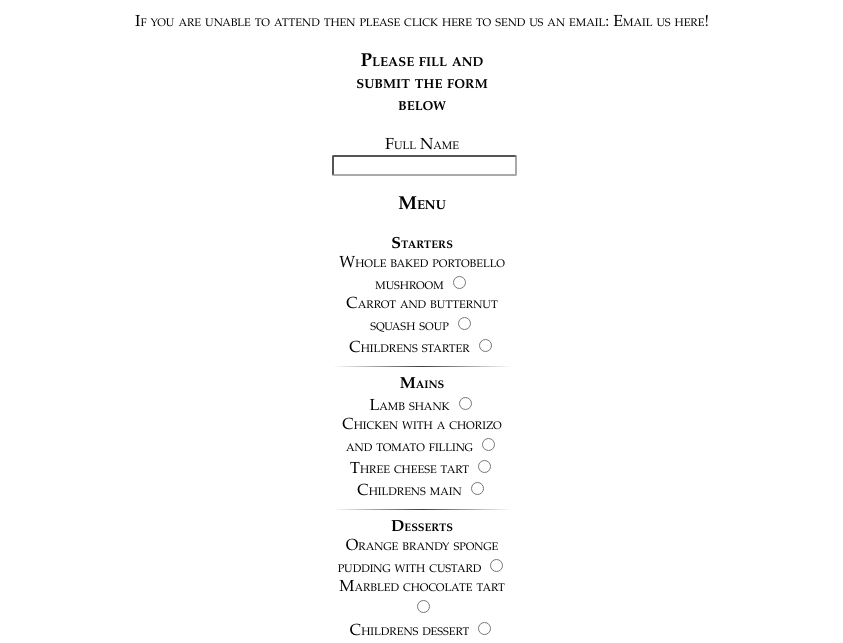
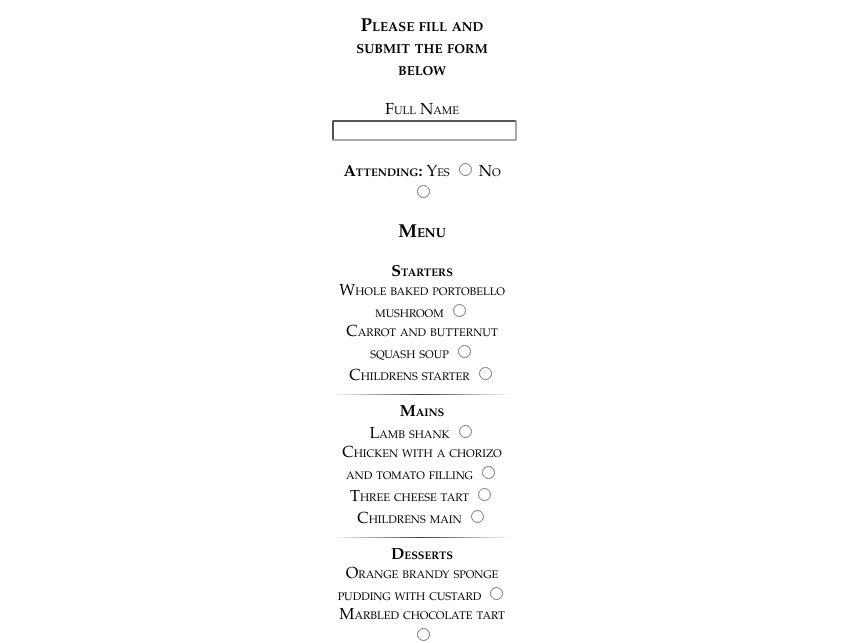
Before and after one commit to EmilyRBland/KellyWeddingSite, a plain HTML site: page rsvp.html in a window 1280 px wide. Shown: the part 189-832 px from the top of the page, without its empty margins (218-1061 px from the left). Drawn offline with Linux system fonts and the light colour scheme.

Commit message:
Add attending radio buttons as required

```diff
--- a/rsvp.html
+++ b/rsvp.html
@@ -14,14 +14,18 @@
     </header>
     <main>
       <section>
-        <p>If you are unable to attend then please click here to send us an email: <a href="mailto:kellywedding281120@gmail.com" target="_blank">Email us here!</a></p>
-      </section>
-      <section>
       <form method="POST" action="./submission.html" class="form">
       <section>
         <h3><b>Please fill and submit the form below</b></h3>
         <label for="full-name">Full Name</label>
         <input type="text" name="name" id="full-name" required>
+        <br>
+        <br>
+        <b>Attending:</b>
+        <label for="attending">Yes</label>
+        <input type="radio" name="attending" id="yes" required>
+        <label for="attending">No</label>
+        <input type="radio" name="attending" id="no" required>
       </section>
       <section>
         <h3>Menu</h3>
```
